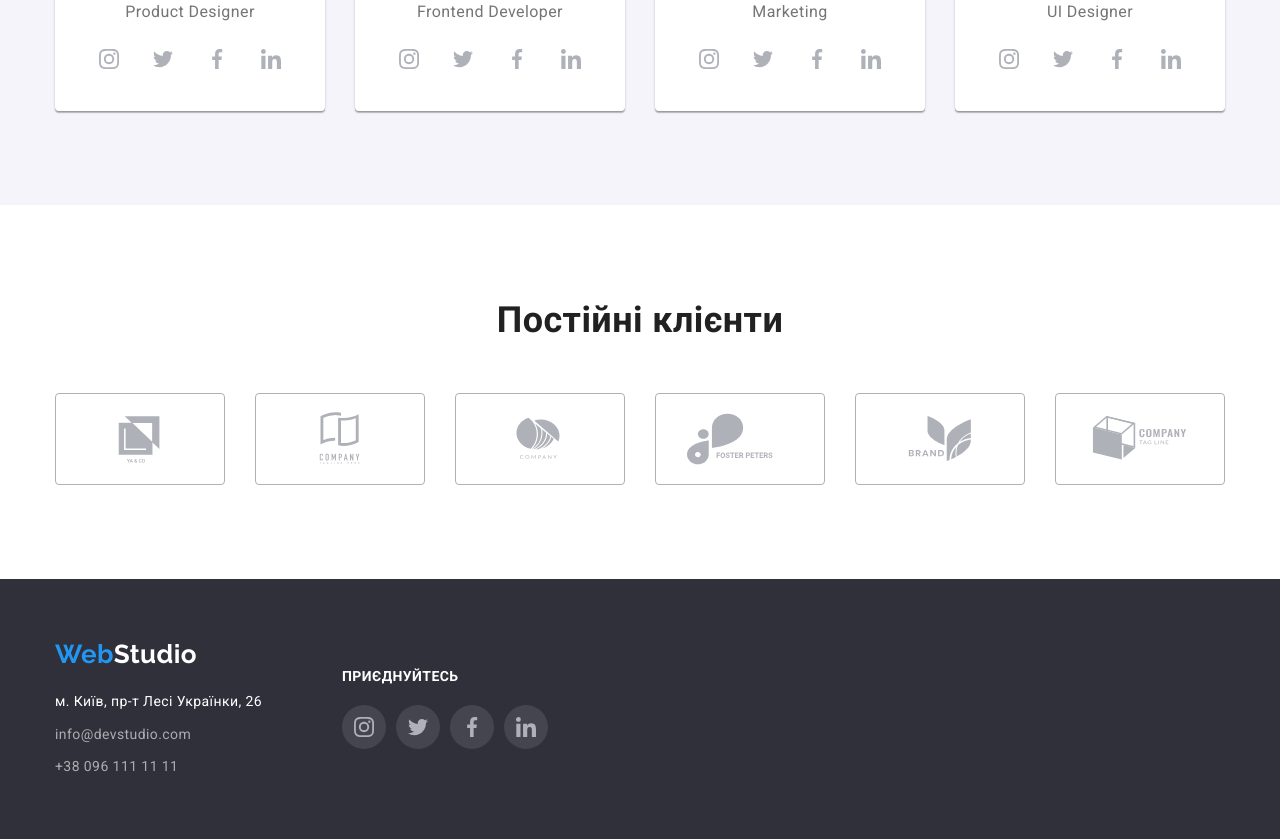
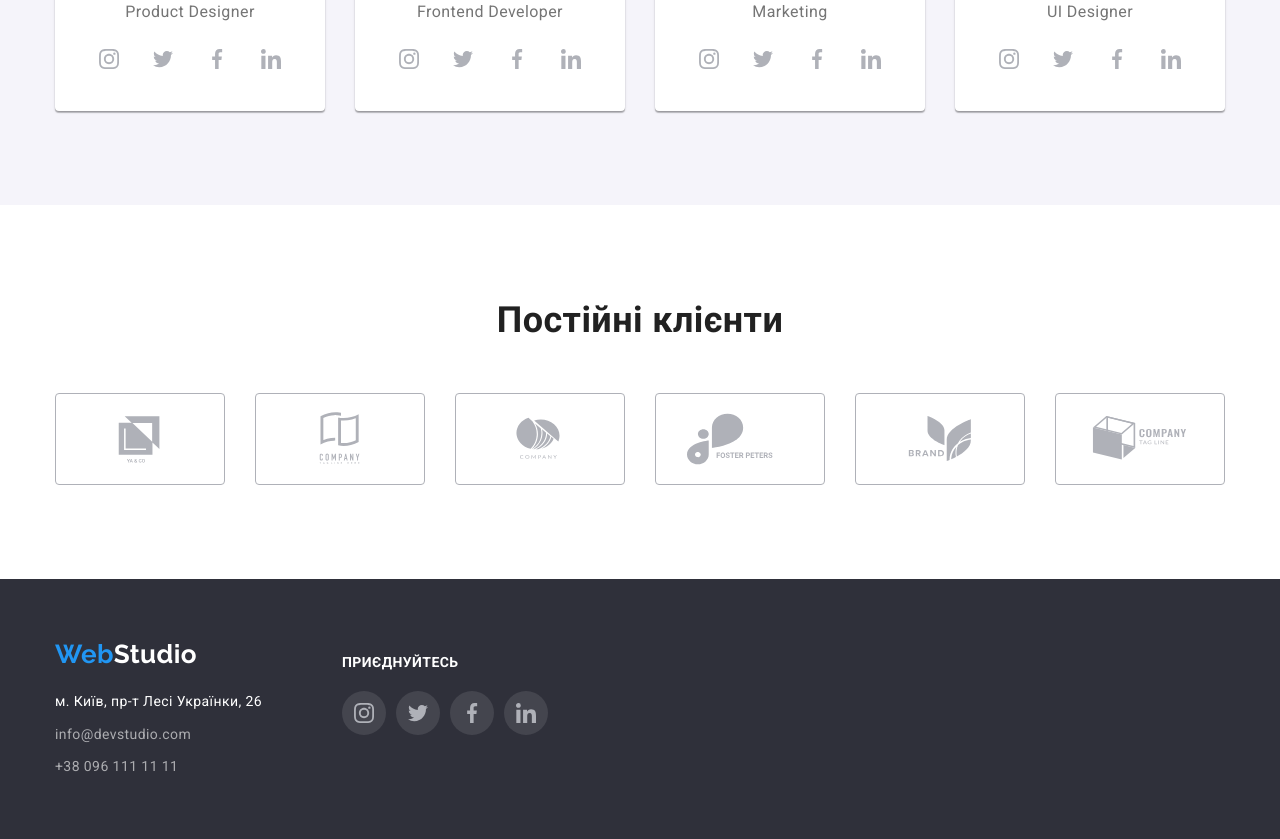
Before and after one commit to Incogn1tto/goit-markup-hw-04, a plain HTML site: page index.html in a window 1280 px wide. Shown: the part 2101-2940 px from the top of the page. Drawn offline with nearby package versions, Linux system fonts and the light colour scheme.

Commit message:
Update styles.css

```diff
--- a/css/styles.css
+++ b/css/styles.css
@@ -458,8 +458,6 @@ ul {
 /* footer */
 
 .footer {
-  padding-top: 60px;
-  padding-bottom: 60px;
   align-items: baseline;
   background-color: var(--secondary-bg-color);
 }
@@ -468,6 +466,11 @@ ul {
   display: flex;
   align-items: center;
   gap: 10px;
+}
+
+.footer-address {
+  padding-top: 60px;
+    padding-bottom: 60px;
 }
 
 .footer-logo-web {
@@ -524,6 +527,8 @@ ul {
 .socials {
   align-items: flex-start;
   margin-left: 70px;
+  padding-top: 72px;
+  padding-bottom: 100px;
 }
 
 .socials-title {
```
